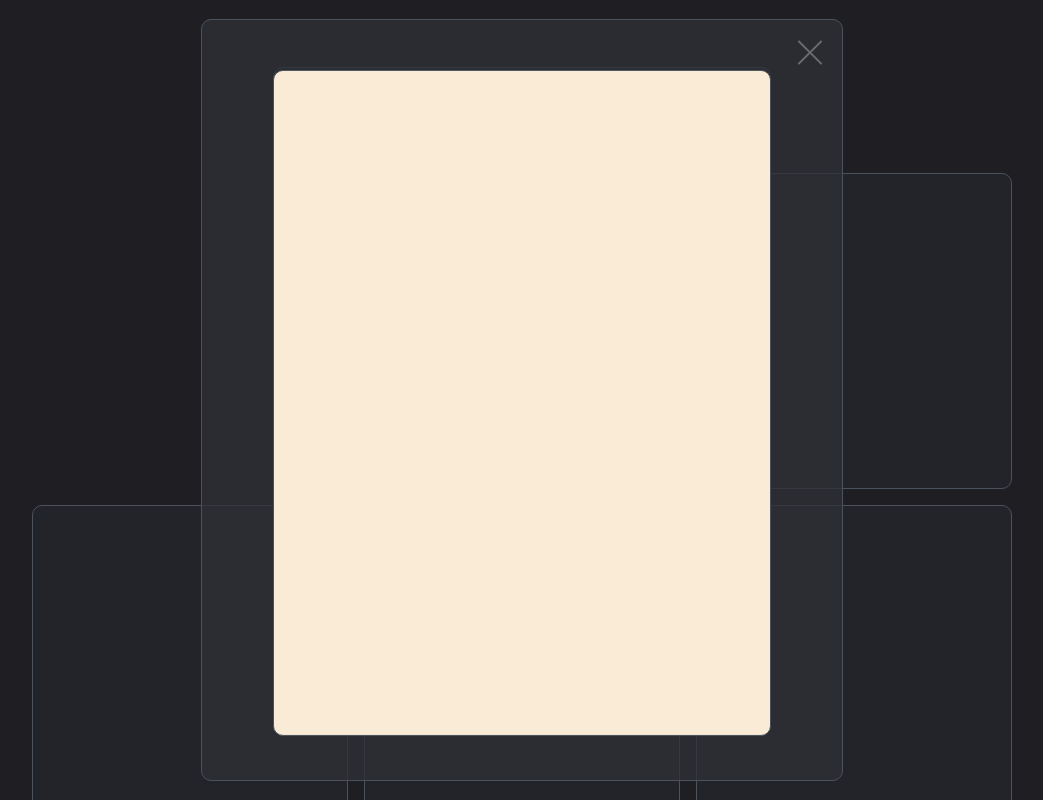
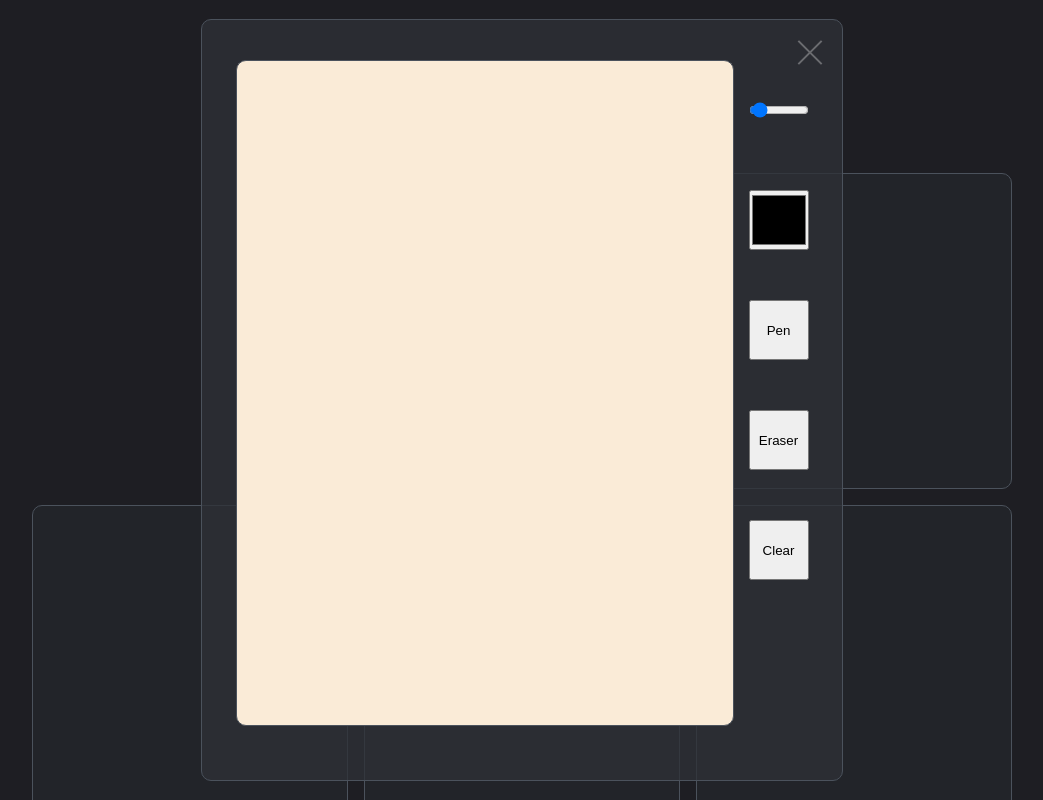
Before and after one commit to oscarmilligan/doodle-watchlist, a plain HTML site: page index.html in a window 1280 px wide. Both pictures are taken after a click on the element 308 px from the left and 331 px from the top of the page. Shown: the top 800 px of the page, without its empty margins (118-1161 px from the left). Drawn offline with Linux system fonts and the light colour scheme.

Commit message:
Added flex container for paint tools and adjusted focus animation to correctly move to wherever the canvas element is placed

```diff
--- a/script.js
+++ b/focuscard.js
@@ -1,4 +1,13 @@
 var card_focussed
+
+// get canvas position
+canvas = document.getElementById("canvas")
+var canv_rect = canvas.getBoundingClientRect();
+const canvleft = canv_rect.left;
+const canvtop = canv_rect.top;
+console.log(canvleft,canvtop);
+
+
 const focus_card = (card) => {
     console.log(card_focussed);
     if (card_focussed) {
@@ -7,7 +16,6 @@ const focus_card = (card) => {
     if (card != card_focussed && (card.classList.contains("card--unfocused") || card.classList.contains("card--onload"))){
         // get card position
         const leftpos = card.offsetLeft;
-
         const toppos = card.offsetTop - window.scrollY;
         const width = card.width;
         const height = card.height;
@@ -23,6 +31,11 @@ const focus_card = (card) => {
         card.style.left = leftpos +"px";
         card.style.top = toppos +"px";
 
+        // pass canvas position to card
+        console.log(canvleft,canvtop);
+        card.style.setProperty("--canv-left",canvleft+"px")
+        card.style.setProperty("--canv-top",canvtop+"px")
+
         // edit classes
         card.classList.contains("card--unfocused") ? card.classList.remove('card--unfocused') : card.classList.remove('card--onload');
         card.classList.add('card--focused');
@@ -31,6 +44,10 @@ const focus_card = (card) => {
         // unhide canvas
         const canvas_area = document.getElementById("canvas-area")
         canvas_area.classList.remove("hidden")
+
+        // // hide card after animation
+        // card.addEventListener("animationend", function() {card.classList.add("hidden")});
+
     }
 
     // else{
@@ -49,6 +66,9 @@ const unfocus_card = (card = "N/A") => {
     // remove placeholder
     placeholder.remove();
 
+    // // unhide card
+    // card.classList.remove("hidden")
+
     // unfix card
     card.style.position = "relative";
     card.style.left = "0";
--- a/index.html
+++ b/index.html
@@ -26,8 +26,26 @@
 
     </div>
     <div id="canvas-area"class="hidden">
-        <canvas id="canvas"></canvas>
+        <div id="paint-area">
+            <canvas id="canvas"></canvas>
+            <div id="paint-tools">
+                <input type="range"
+                    id="brush-size" min="1"
+                    max="50" value="5" class="paint-tool">
+                <input type="color"
+                    id="color-picker" class="paint-tool">
+                <button id="pen" class="paint-tool">
+                    Pen
+                </button>
+                <button id="eraser" class="paint-tool">
+                    Eraser
+                </button>
+                <button id="clear-canvas" class="paint-tool">
+                    Clear
+                </button>
+            </div>
+        </div>
         <a onClick="unfocus_card()" class="close"></a>
     </div>
-<script src="./script.js"></script>
+<script src="./focuscard.js"></script>
 </body>
--- a/style.css
+++ b/style.css
@@ -24,6 +24,8 @@ h1{
 }
 
 .card, #placeholder{
+    --canv-left: 0px;
+    --canv-top: 0px;
 
     padding: 2em;
     border: 1px solid rgb(75,82,92);
@@ -67,9 +69,8 @@ h1{
             position: fixed;
             width: min(992px,54vh);
             height: min(1403px,75vh);
-            left: 50%;
-            top: 50%;
-            transform: translateX(-50%) translateY(-50%);
+            left: var(--canv-left);
+            top: var(--canv-top);
         }
     }
 
@@ -115,22 +116,53 @@ h1{
     width: min(1300px,80vh);
     height: min(1503px,95vh);
     z-index: 20;
+    display: flex;
 }
     #canvas-area:not(.hidden){
         transition: 0.5s ease-in 0.5s;
     }
 #canvas{
-    position: absolute;
+    position: relative;
     width: min(992px,54vh);
     height: min(1403px,75vh);
     padding: 2em;
     border: 1px solid rgb(75,82,92);
-    transform: translateX(-50%) translateY(7.5%);
     border-radius: 10px;
-    transition: all 6.5s ease 6.5s;
     z-index: 80;
     background-color: antiquewhite;
 }
+
+#paint-area{
+  display: flex;
+  flex: 2 1 auto;
+  flex-direction: row;
+  flex-wrap: nowrap;
+  justify-content: center;
+  gap: 15px;
+  max-width: min(1300px,80vh);
+  max-height:  min(1503px,95vh);
+  margin: 2.5vh auto;
+  padding: 20px 10px;
+}
+
+
+
+#paint-tools{
+    display: flex;
+    flex-direction: column;
+    justify-content: space-between;
+    margin-top: 20px;
+    max-height: 500px;
+    min-width: 7.5vh;
+}
+
+.paint-tool{
+    position: relative;
+    width: 7.5vh;
+    height: 7.5vh;
+    margin: 0 auto;
+}
+
 .close {
   position: absolute;
   right: 16px;
```
